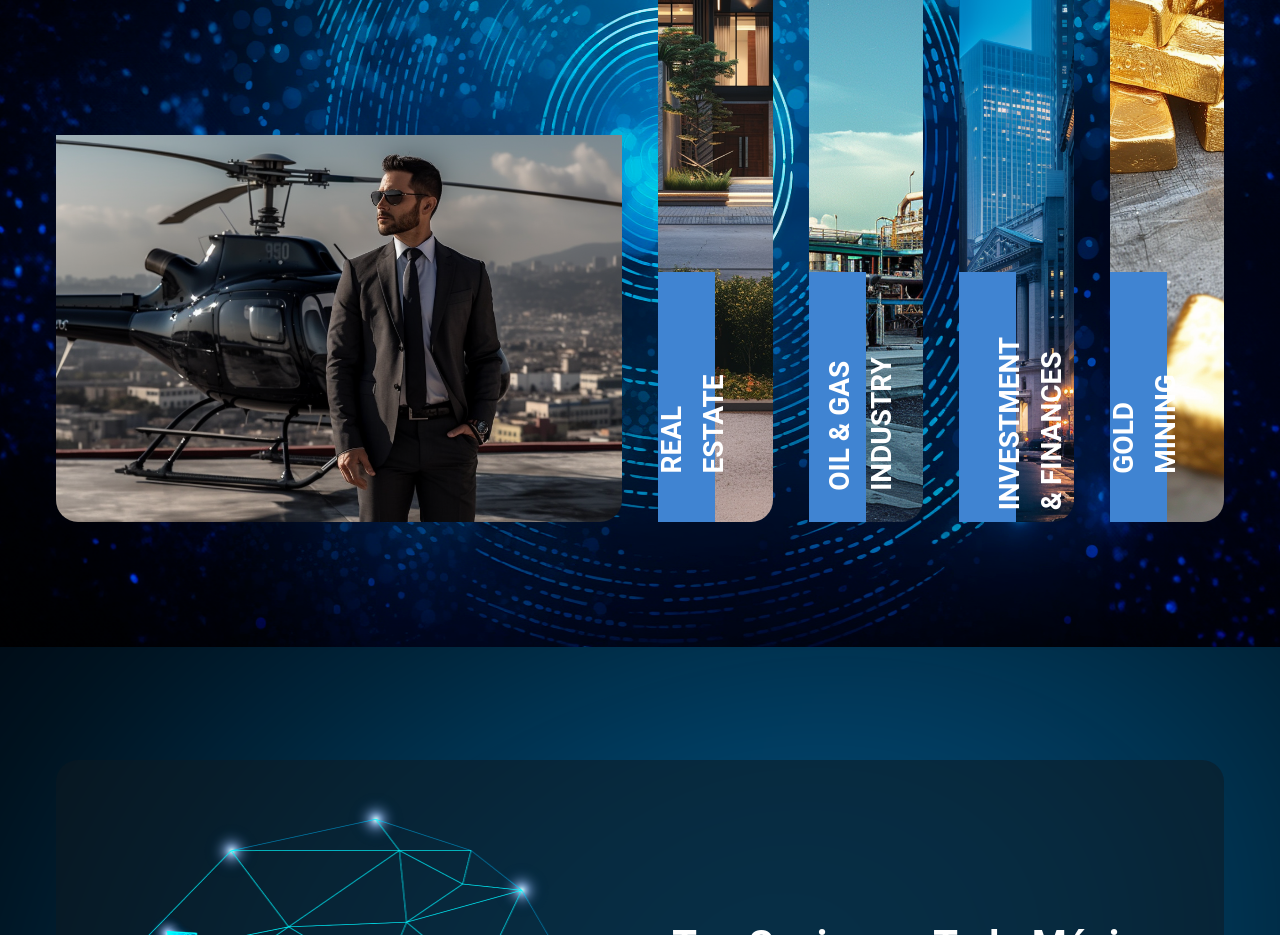
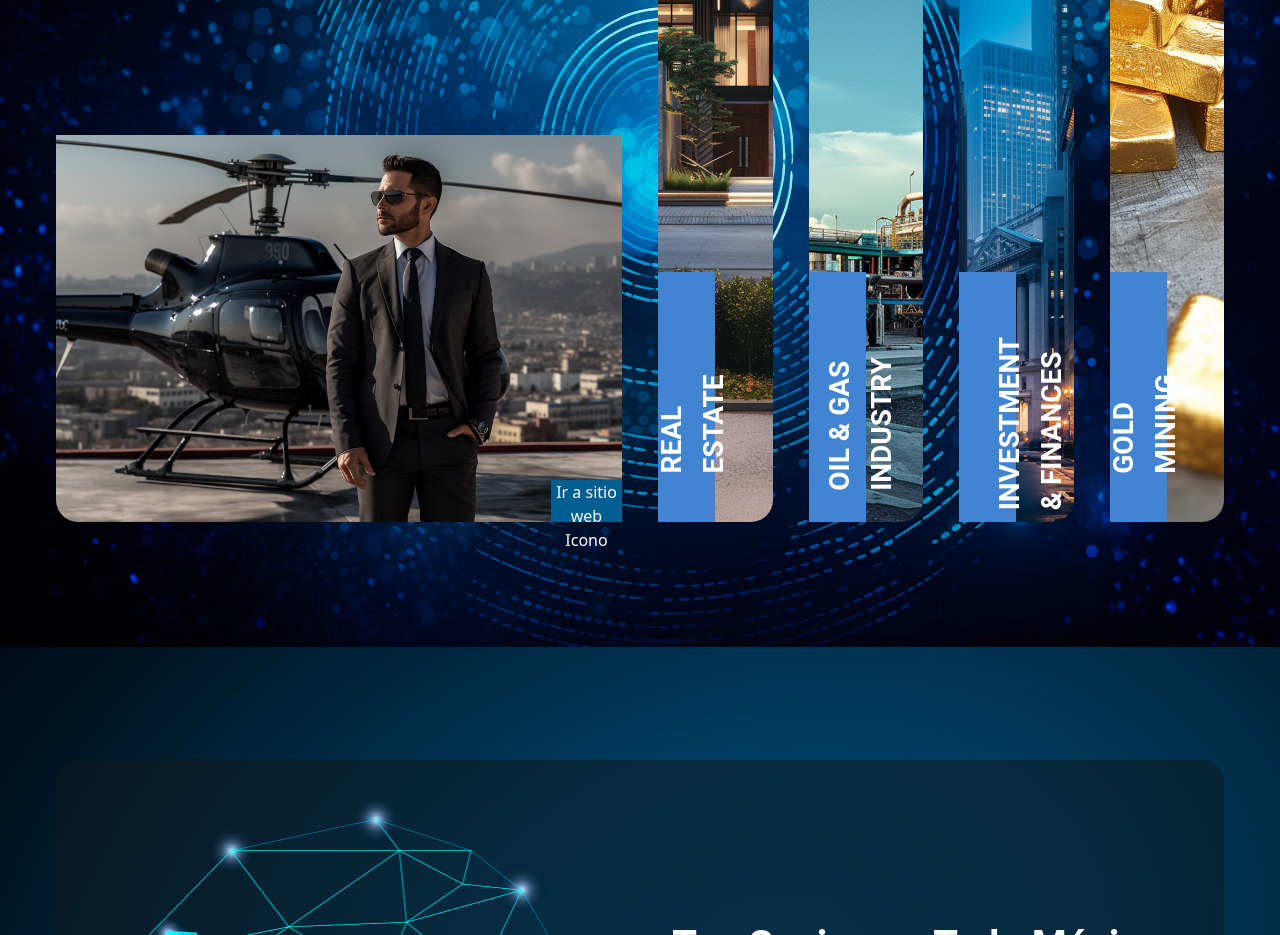
Before and after one commit to LarkinBaumann/larkinholding, a Next.js app: page / in a window 1280 px wide. Shown: the part 1700-2635 px from the top of the page. Built offline with nearby package versions, Linux system fonts and the light colour scheme.

Commit message:
Add website button to Empresa component

```diff
--- a/src/components/Empresas/Empresas.jsx
+++ b/src/components/Empresas/Empresas.jsx
@@ -56,8 +56,11 @@ const [seleccion, setSeleccion] = useState(0)
                   {empresa.descripcion}
                 </p>
                 </div>
-                <div className='w-full h-[50%] '>
+                <div className='w-full h-[50%] relative '>
                   <Image src={empresa.imagen} width={100} height={100} alt={empresa.nombre} className='w-full h-full object-cover rounded-b-[22px]'/>
+                  <button className='text-white w-[71px] h-[42px] absolute bg-[#005E93] bottom-0 right-0'>
+                  Ir a sitio web <span>Icono</span>
+                  </button>
                   </div>
                 </div>
               :
```
